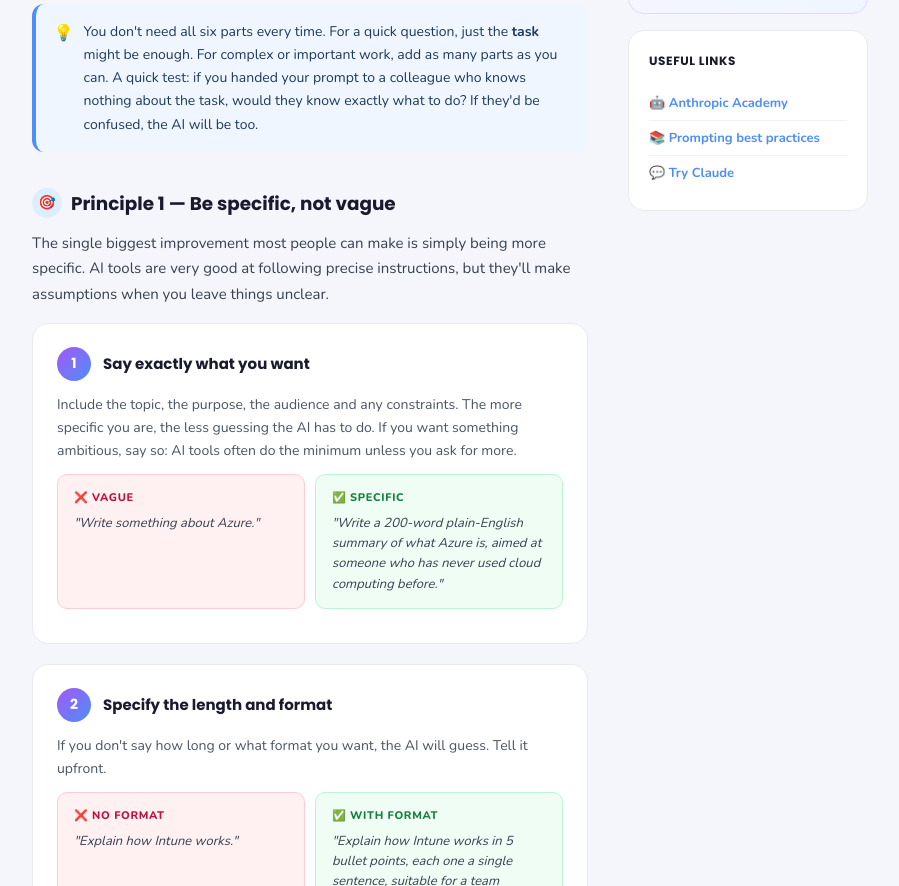
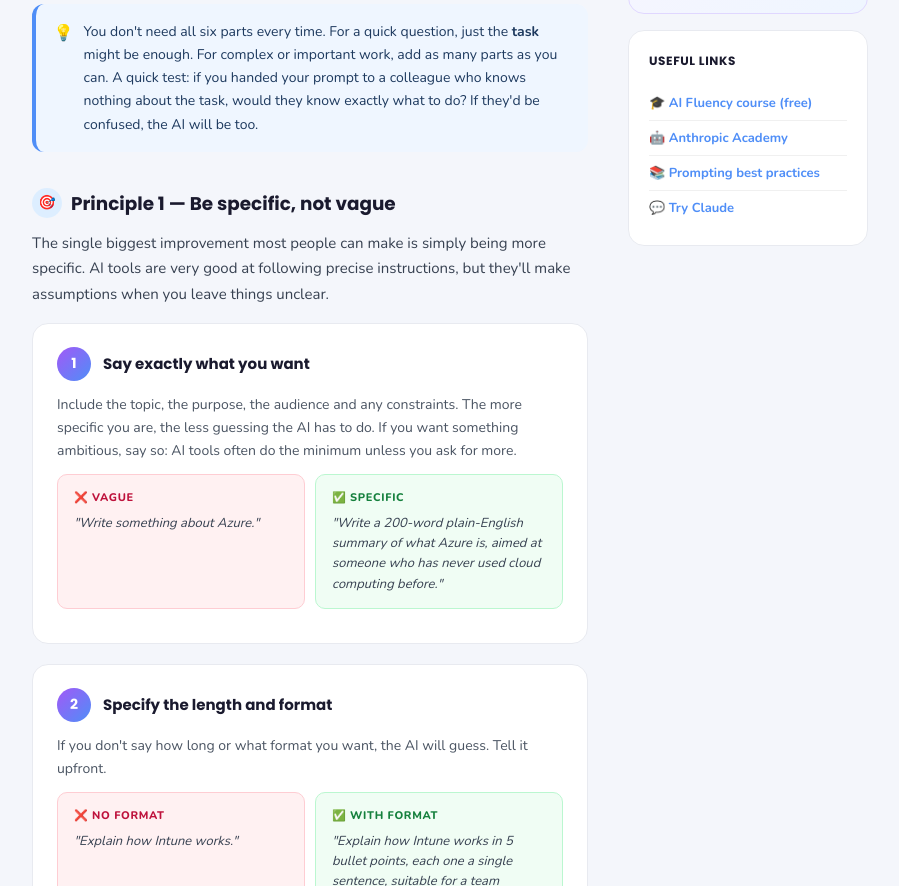
Before and after one commit to tony37uk/tonys-training-hub, a plain HTML site: page guide-writing-better-prompts.html in a window 1280 px wide. Shown: the part 1074-1960 px from the top of the page, without its empty margins (190-1089 px from the left). Drawn offline with nearby package versions, Linux system fonts and the light colour scheme.

Commit message:
Add five prompting resources and link AI Fluency from the guide
Prompting topic: Anthropic AI Fluency course, Anthropic interactive
tutorial, OpenAI ChatGPT best practices, Copilot Prompt Gallery and
Gemini Prompting Guide 101. The Writing Better Prompts sidebar now
links to the AI Fluency course.

Co-Authored-By: Claude Opus 5.5 <noreply@anthropic.com>
Claude-Session: https://claude.ai/code/session_01DS5U2meuAv3igKnJBCr8Mv

```diff
--- a/guide-writing-better-prompts.html
+++ b/guide-writing-better-prompts.html
@@ -1003,6 +1003,7 @@ Flag anything that needs action in their first week.
 
       <div class="sidebar-card" style="margin-top:1rem;">
         <h4>Useful Links</h4>
+        <a href="https://anthropic.skilljar.com/ai-fluency-framework-foundations" target="_blank" rel="noopener noreferrer" class="resource-link">🎓 AI Fluency course (free)</a>
         <a href="resources-anthropic-academy.html" class="resource-link">🤖 Anthropic Academy</a>
         <a href="https://platform.claude.com/docs/en/build-with-claude/prompt-engineering/claude-prompting-best-practices" target="_blank" rel="noopener noreferrer" class="resource-link">📚 Prompting best practices</a>
         <a href="https://claude.ai" target="_blank" rel="noopener noreferrer" class="resource-link">💬 Try Claude</a>
```
Also changed, not shown: index.html (+1 -1 lines).
